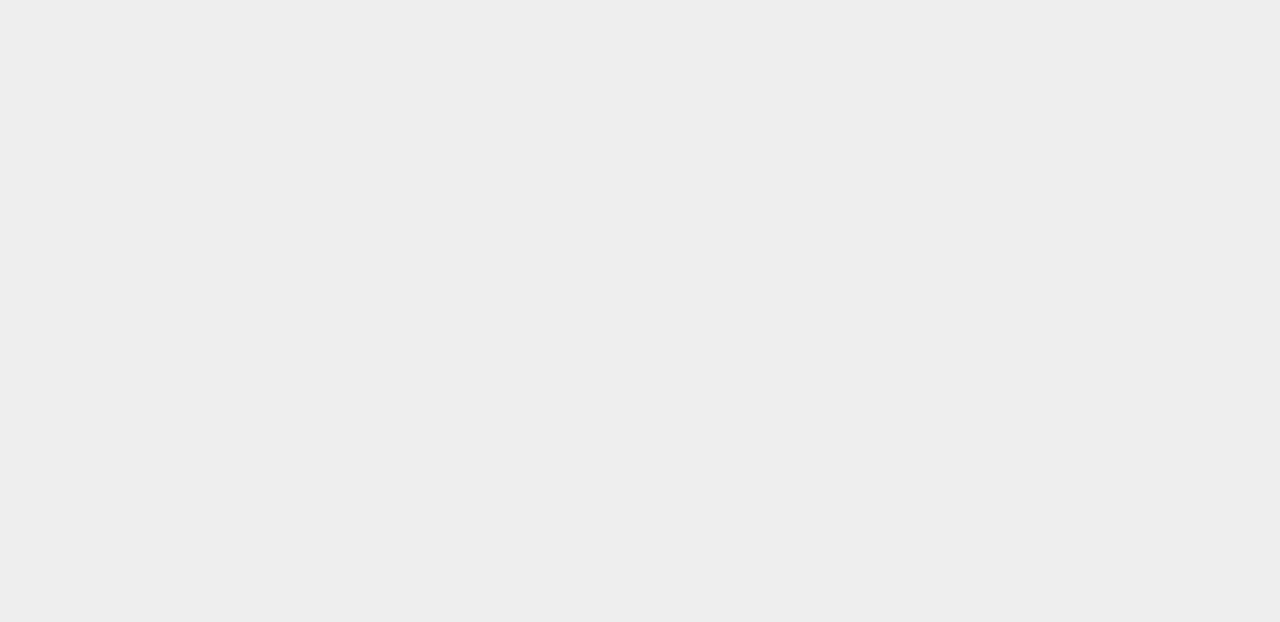
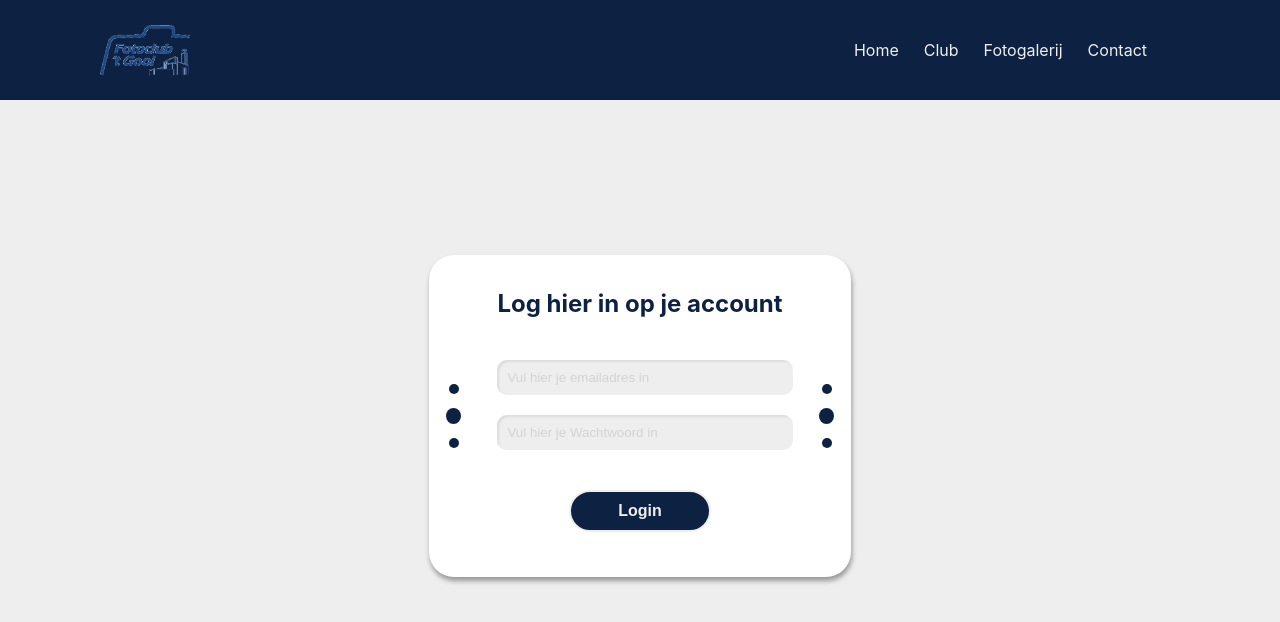
Before and after one commit to J-Segers/fctgooi, a React (Create React App) app: page /login in a window 1280 px wide. Before the commit this address had no page. Shown: the top 622 px of the page. Built offline with nearby package versions, Linux system fonts and the light colour scheme; the HTML template or start-up script is replaced by a standard one.

Commit message:
added loginpage by reusing form, input and button components, functionally working, styling needs some work

```diff
--- a/src/App.tsx
+++ b/src/App.tsx
@@ -3,6 +3,7 @@ import './App.css';
 import {BrowserRouter, Route, Routes} from "react-router-dom";
 import Home from "./pages/Home";
 import Contact from "./pages/contact/Contact";
+import Login from "./pages/login/Login";
 
 function App() {
   return (
@@ -10,7 +11,8 @@ function App() {
     <BrowserRouter>
 
         <Routes>
-          <Route path="/" element={<Home />} />
+            <Route path="/" element={<Home />} />
+            <Route path="/login" element={<Login />} />
           {/* <Route path='/galerij' element={<Galerij />} />
           <Route path='/galerij' element={<Galerij />} />
           <Route path='/galerij' element={<Galerij />} />
--- a/src/components/button/Button.css
+++ b/src/components/button/Button.css
@@ -3,7 +3,7 @@
     width: 50%;
     border-radius: 25px;
     padding: 10px;
-    margin: 10px 0;
+    margin: 30px;
     background-color: var(--secundary-color);
     border: 2px solid var(--primary-color);
     font-size: 1rem;
@@ -14,6 +14,6 @@
 .btn:hover {
     background-color: var(--primary-color);
     color: var(--secundary-color);
-    border: 2px solid var(--primary-color);
+    border: 2px solid var(--secundary-color);
     cursor: pointer;
 }
--- a/src/components/form/Form.css
+++ b/src/components/form/Form.css
@@ -20,7 +20,7 @@
 }
 
 .spacer-form-container {
-    width: 55%;
+    width: 33%;
     display: flex;
     justify-content: center;
     align-items: center;
@@ -35,23 +35,3 @@
     margin: 0 5%;
     padding: 0.938rem;
 }
-
-.submit-btn {
-    align-self: center;
-    width: 50%;
-    border-radius: 25px;
-    padding: 10px;
-    margin: 10px 0;
-    background-color: var(--secundary-color);
-    border: 2px solid var(--primary-color);
-    font-size: 1rem;
-    font-weight: bold;
-    color: var(--primary-color);
-}
-
-.submit-btn:hover {
-    background-color: var(--primary-color);
-    color: var(--secundary-color);
-    border: 2px solid var(--primary-color);
-    cursor: pointer;
-}
--- a/src/components/input/Input.css
+++ b/src/components/input/Input.css
@@ -14,7 +14,7 @@
 
 .input-field:focus {
     background-color: white;
-    color: var(--secundary-color);
+    color: black;
     outline: none;
 }
 
--- a/src/components/input/Input.tsx
+++ b/src/components/input/Input.tsx
@@ -25,6 +25,7 @@ function Input(props: {
                 name={props.id}
                 placeholder={props.placeholder}
                 className="input-field"
+                autoComplete={"off"}
                 required={props.required}
             ></input>
         );
--- a/src/pages/contact/Contact.tsx
+++ b/src/pages/contact/Contact.tsx
@@ -50,12 +50,6 @@ function Contact() {
                             placeholder="Vul hier je emailadres in"
                             required={true}
                         />
-                        <Input
-                            id="user_subject"
-                            type="text"
-                            placeholder="Vul hier het onderwerp van je bericht in"
-                            required={true}
-                        />
                         <Input id="message"
                                type="textarea"
                                placeholder="Schrijf hier je bericht aan ons"
--- /dev/null
+++ b/src/pages/login/Login.css
@@ -0,0 +1,9 @@
+.container {
+    width: 100%;
+    height: 500px;
+    display: flex;
+    flex-direction: column;
+    justify-content: space-around;
+    align-items: center;
+    margin: 50px auto;
+}
--- /dev/null
+++ b/src/pages/login/Login.tsx
@@ -0,0 +1,67 @@
+import React, {useRef, useState} from "react";
+
+import {signInWithEmailAndPassword} from "firebase/auth";
+import {auth} from "../../config/firebase";
+import Form from "../../components/form/Form";
+import Input from "../../components/input/Input";
+import Button from "../../components/button/Button";
+import Header from "../../components/header/Header";
+
+import "./Login.css";
+
+function Login() {
+    const loginForm: any = useRef<HTMLFormElement>(null);
+    const [isSubmitted, setIsSubmitted] = useState<boolean>(false);
+
+    function login(e: Event) {
+        const email: string = loginForm.current?.elements.email.value;
+        const password: string = loginForm.current?.elements.password.value;
+        e.preventDefault();
+        signInWithEmailAndPassword(auth, email, password)
+            .then(() => {
+                console.log("logged in");
+            })
+            .catch(err => {
+                if (err.message === "Firebase: Error (auth/user-not-found)." || err.message === "Firebase: Error (auth/wrong-password).") {
+                    alert("Onjuiste inloggegevens");
+                    console.error(err.message);
+                }
+            });
+    }
+
+    return (
+        <>
+            <Header/>
+            <div className="container">
+                <Form
+                    form={loginForm}
+                    submitAction={login}
+                    title="Log hier in op je account"
+                    isSubmitted={isSubmitted}
+                    setIsSubmitted={setIsSubmitted}
+                >
+                    <Input
+                        id="email"
+                        type="text"
+                        placeholder="Vul hier je emailadres in"
+                        required={true}
+                    />
+                    <Input
+                        id="password"
+                        type="password"
+                        placeholder="Vul hier je Wachtwoord in"
+                        required={true}
+                    />
+
+                    <Button
+                        type={"submit"}
+                        message="Login"
+                    />
+
+                </Form>
+            </div>
+        </>
+    );
+}
+
+export default Login;
```
Also changed, not shown: src/components/form/Form.tsx (+4 -6 lines).
